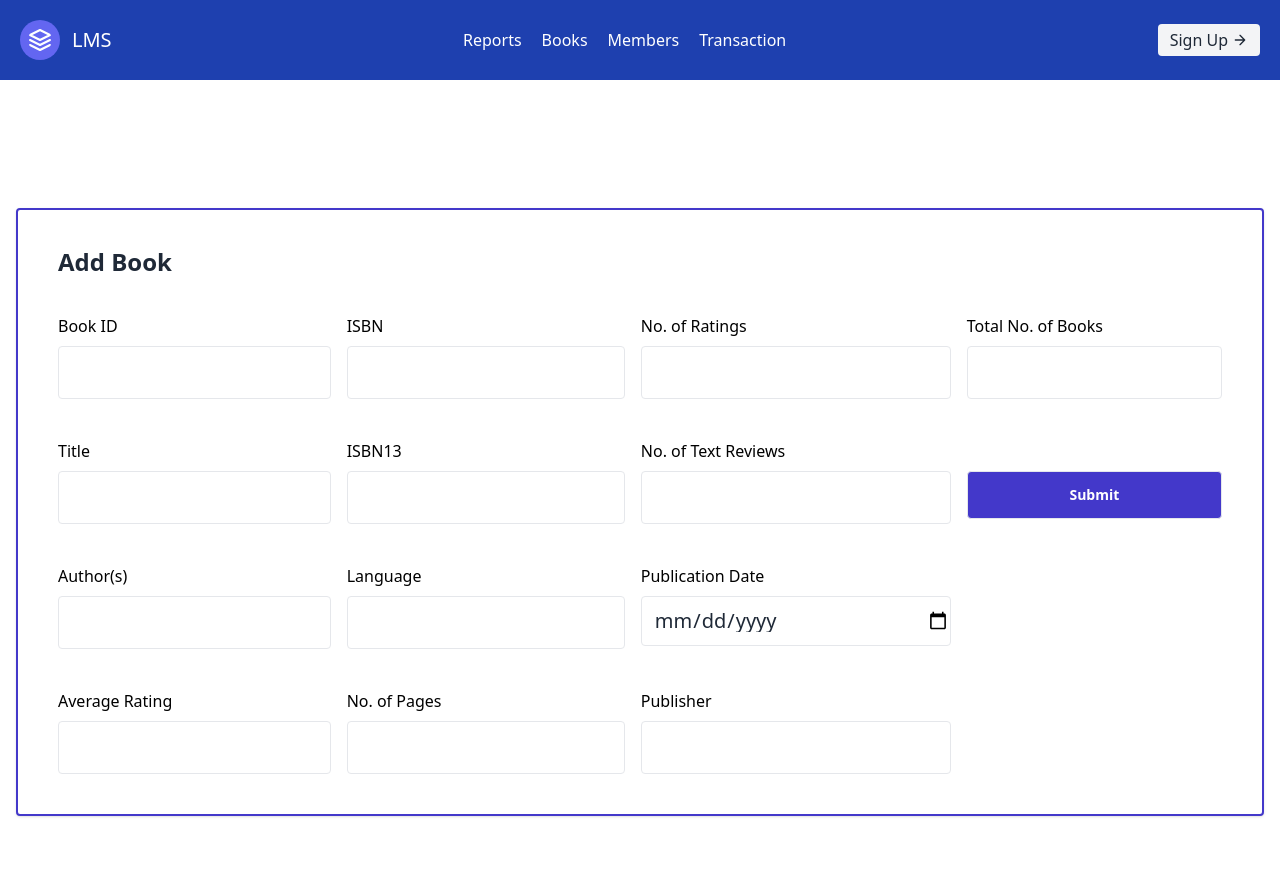
After one commit to Sushil1204/lms, a Flask app: page /edit_book/1 in a window 1280 px wide. The commit adds this page. Run offline with Flask 3, Linux system fonts and the light colour scheme; data that the repository does not hold is empty; some libraries are stand-ins or nearby versions.

Commit message:
feature added edit book

```diff
--- a/app.py
+++ b/app.py
@@ -117,6 +117,7 @@ def edit_member(id):
     # Get form data from request
     form = MemberForm(request.form)
 
+    print(request.method == 'POST' and form.validate())
     # To handle POST request to route
     if request.method == 'POST' and form.validate():
         name = form.name.data
@@ -186,9 +187,6 @@ class BookForm(Form):
     publisher = StringField('Publisher', [validators.Length(min=2, max=255)])
     total_quantity = IntegerField(
         'Total No. of Books', [validators.NumberRange(min=1)])
-    no_of_books = IntegerField('No. of Books*', [validators.NumberRange(min=1)])
-    quantity_per_book = IntegerField(
-        'Quantity Per Book*', [validators.NumberRange(min=1)])
 
 @app.route('/add_book', methods=['GET', 'POST'])
 def add_book():
@@ -371,6 +369,70 @@ def importBooks():
     return render_template('importBooks.html', form=form)
 
 
+#Edit book by ID
+@app.route('/edit_book/<string:id>', methods=['GET','POST'])
+def editBook(id):
+      # Get form data from request
+    form = BookForm(request.form)
+
+    # Create MySQLCursor
+    cur = mysql.connection.cursor()
+
+    # To get existing values of selected book
+    result = cur.execute("SELECT * FROM books WHERE id=%s", [id])
+    book = cur.fetchone()
+
+    # To handle POST request to route
+    if request.method == 'POST' and form.validate():
+        # Check if book with same ID already exists (if ID field is being edited)
+        if(form.id.data != id):
+            result = cur.execute(
+                "SELECT id FROM books WHERE id=%s", [form.id.data])
+            book = cur.fetchone()
+            if(book):
+                error = 'Book with that ID already exists'
+                return render_template('editBook.html', form=form, error=error, book=form.data)
+
+        # Calculate new available_quantity (No. of books available to be rented)
+        available_quantity = book['available_quantity'] + \
+            (form.total_quantity.data - book['total_quantity'])
+
+        # Execute SQL Query
+        cur.execute("UPDATE books SET id=%s,title=%s,author=%s,average_rating=%s,isbn=%s,isbn13=%s,language_code=%s,num_pages=%s,ratings_count=%s,text_reviews_count=%s,publication_date=%s,publisher=%s,total_quantity=%s,available_quantity=%s WHERE id=%s", [
+            form.id.data,
+            form.title.data,
+            form.author.data,
+            form.average_rating.data,
+            form.isbn.data,
+            form.isbn13.data,
+            form.language_code.data,
+            form.num_pages.data,
+            form.ratings_count.data,
+            form.text_reviews_count.data,
+            form.publication_date.data,
+            form.publisher.data,
+            form.total_quantity.data,
+            available_quantity,
+            id])
+
+        # Commit to DB
+        mysql.connection.commit()
+
+        # Close DB Connection
+        cur.close()
+
+        # Flash Success Message
+        flash("Book Updated", "success")
+
+        # Redirect to show all books
+        return redirect(url_for('books'))
+
+    # To handle GET request to route
+    # To render edit book form
+    return render_template('editBook.html', form=form, book=book)
+
+
+
 if __name__ == '__main__':
     app.jinja_env.auto_reload = True
     app.config['TEMPLATES_AUTO_RELOAD'] = True
--- a/templates/bookDetails.html
+++ b/templates/bookDetails.html
@@ -1,5 +1,6 @@
 {% extends 'layout.html' %}
 {% block body %}
+{% if book%}
 <div
     class="my-6 lg:my-12 px-6 flex flex-col md:flex-row items-start md:items-center justify-between pb-4 border-b border-gray-300">
     <div>
@@ -8,7 +9,7 @@
     <div class="mt-6 md:mt-0">
         <button
             class="transition focus:outline-none focus:ring-2 focus:ring-offset-2 focus:ring-indigo-700 duration-150 ease-in-out hover:bg-indigo-600 bg-indigo-700 rounded text-white px-8 py-2 text-sm">
-            <a href="/add_book">Edit book </a></button>
+            <a href="/edit_book/{{book.id}}">Edit book </a></button>
     </div>
 </div>
 {% if warning %}
@@ -16,7 +17,6 @@
     <p>{{ warning }}</p>
 </div>
 {% endif %}
-{% if book%}
 <table class="border-separate border-spacing-2 w-full table-right">
     <tbody>
         <tr>
--- /dev/null
+++ b/templates/editBook.html
@@ -0,0 +1,75 @@
+{% extends 'layout.html' %}
+{% block body %}
+
+<div class="h-full w-full py-16 px-4">
+    <div class="flex flex-col items-center justify-center">
+        <div
+            class="bg-white shadow rounded p-10 mt-16 border-2 border-solid border-indigo-700 w-fit">
+            <p tabindex="0" class="focus:outline-none text-2xl font-extrabold leading-6 text-gray-800 mb-4">Add Book
+            </p>
+            {% from "includes/formHelper.html" import render_field %}
+            <form method="POST" action="">
+                <div class="grid lg:grid-rows-4 lg:grid-flow-col gap-4">
+                    <div class="mt-6">
+                        {{render_field(form.id, class="border rounded outline-none text-xl font-medium leading-none
+                        text-gray-800 py-3 w-full pl-3 mt-2", value=book.id)}}
+                    </div>
+                    <div class="mt-6">
+                        {{render_field(form.title, class="border rounded outline-none text-xl font-medium leading-none
+                        text-gray-800 py-3 w-full pl-3 mt-2", value=book.title)}}
+                    </div>
+                    <div class="mt-6">
+                        {{render_field(form.author, class="border rounded outline-none text-xl font-medium leading-none
+                        text-gray-800 py-3 w-full pl-3 mt-2", value=book.author)}}
+                    </div>
+                    <div class="mt-6">
+                        {{render_field(form.average_rating, value=book.average_rating, class="border rounded outline-none text-xl font-medium leading-none
+                        text-gray-800 py-3 w-full pl-3 mt-2", value=book.average_rating)}}
+                    </div>
+                    <div class="mt-6">
+                        {{render_field(form.isbn, value=book.isbn, class="border rounded outline-none text-xl font-medium leading-none
+                        text-gray-800 py-3 w-full pl-3 mt-2", value=book.isbn)}}
+                    </div>
+                    <div class="mt-6">
+                        {{render_field(form.isbn13, class="border rounded outline-none text-xl font-medium leading-none
+                        text-gray-800 py-3 w-full pl-3 mt-2", value=book.isbn13)}}
+                    </div>
+                    <div class="mt-6">
+                        {{render_field(form.language_code, class="border rounded outline-none text-xl font-medium leading-none
+                        text-gray-800 py-3 w-full pl-3 mt-2", value=book.language_code)}}
+                    </div>
+                    <div class="mt-6">
+                        {{render_field(form.num_pages, class="border rounded outline-none text-xl font-medium leading-none
+                        text-gray-800 py-3 w-full pl-3 mt-2", value=book.num_pages)}}
+                    </div>
+                    <div class="mt-6">
+                        {{render_field(form.ratings_count, class="border rounded outline-none text-xl font-medium leading-none
+                        text-gray-800 py-3 w-full pl-3 mt-2", value=book.ratings_count)}}
+                    </div>
+                    <div class="mt-6">
+                        {{render_field(form.text_reviews_count, class="border rounded outline-none text-xl font-medium leading-none
+                        text-gray-800 py-3 w-full pl-3 mt-2", value=book.text_reviews_count)}}
+                    </div>
+                    <div class="mt-6">
+                        {{render_field(form.publication_date, type="date", class="border rounded outline-none text-xl font-medium leading-none
+                        text-gray-800 py-3 w-full pl-3 mt-2", value=book.publication_date)}}
+                    </div>
+                    <div class="mt-6">
+                        {{render_field(form.publisher, class="border rounded outline-none text-xl font-medium leading-none
+                        text-gray-800 py-3 w-full pl-3 mt-2", value=book.publisher)}}
+                    </div>
+                    <div class="mt-6">
+                        {{render_field(form.total_quantity, class="border rounded outline-none text-xl font-medium leading-none
+                        text-gray-800 py-3 w-full pl-3 mt-2", value=book.total_quantity)}}
+                    </div>
+                    <div class="mt-14">
+                        <button role="button" value="submit"
+                            class="focus:ring-2 focus:ring-offset-2 focus:ring-indigo-700 text-sm font-semibold leading-none text-white focus:outline-none bg-indigo-700 border rounded hover:bg-indigo-600 py-4 w-full">Submit</button>
+                    </div>
+                </div>
+            </form>
+        </div>
+    </div>
+</div>
+
+{% endblock %}
```
Also changed, not shown: templates/books.html (+8 -8 lines).
